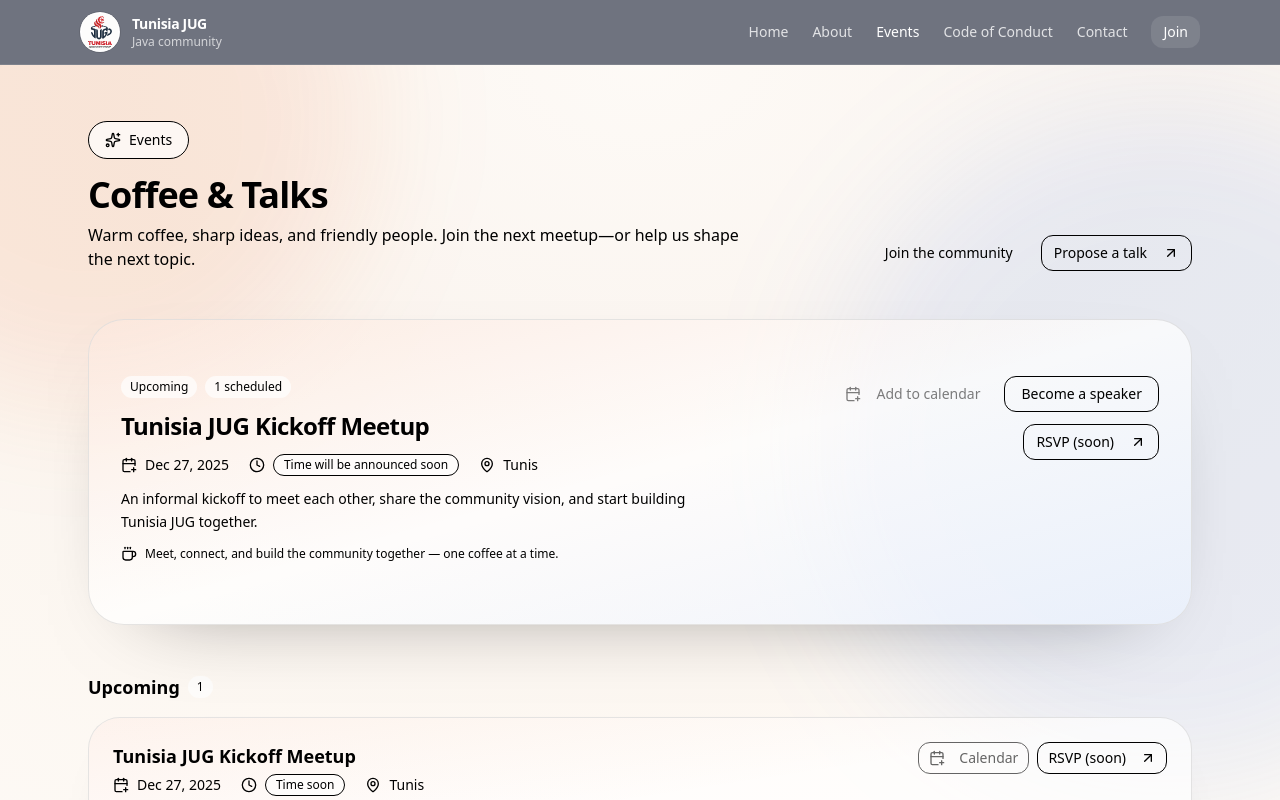
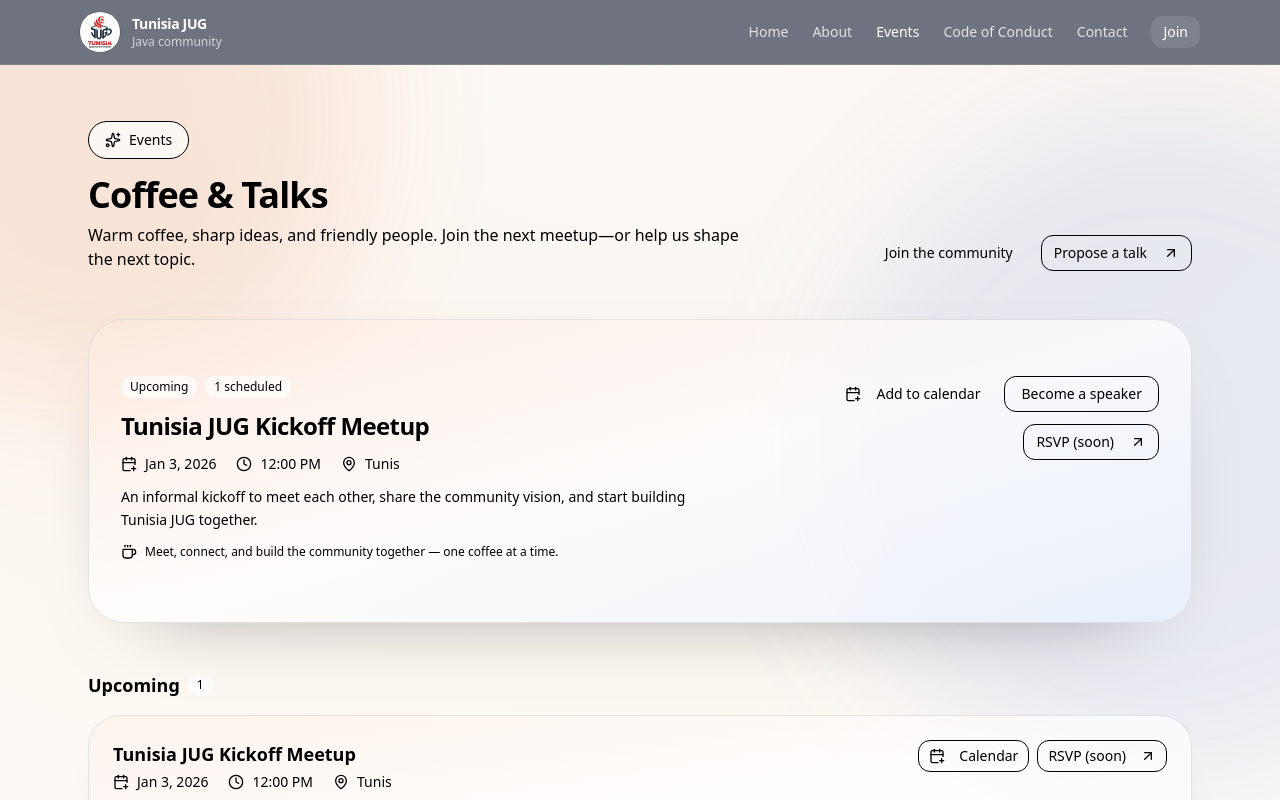
Before and after one commit to Dastanoyx/tunisia-jug-site, a Next.js app: page /events in a window 1280 px wide. Shown: the top 800 px of the page. Built offline with nearby package versions, Linux system fonts and the light colour scheme.

Commit message:
update events

```diff
--- a/app/events/events.ts
+++ b/app/events/events.ts
@@ -15,8 +15,8 @@ export const events: Event[] = [
     {
         title: "Tunisia JUG Kickoff Meetup",
         status: "upcoming",
-        date: "2025-12-27",
-        time: "",
+        date: "2026-01-03",
+        time: "12:00",
         durationMinutes: 90,
         location: "Tunis",
         description: "An informal kickoff to meet each other, share the community vision, and start building Tunisia JUG together.",
```
